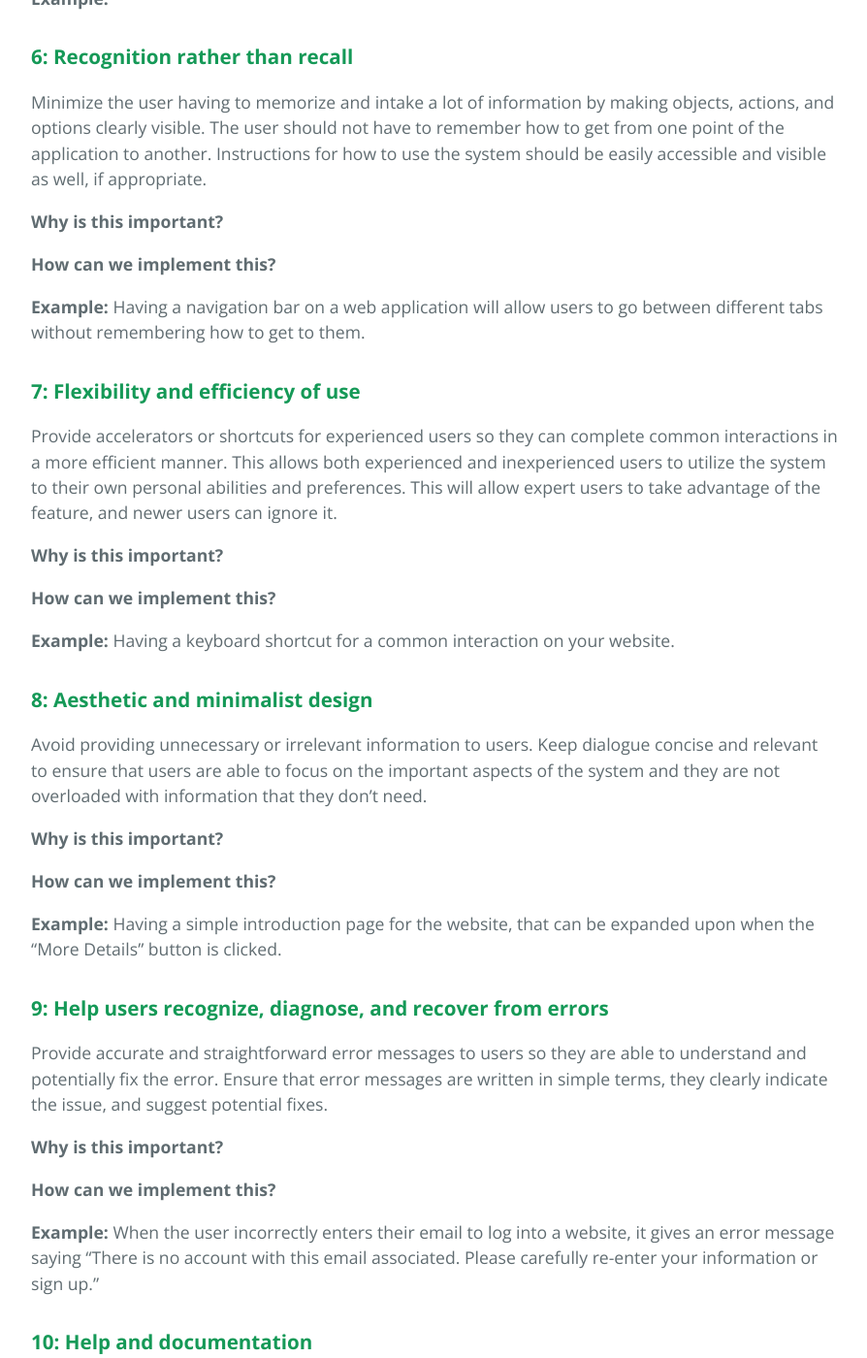
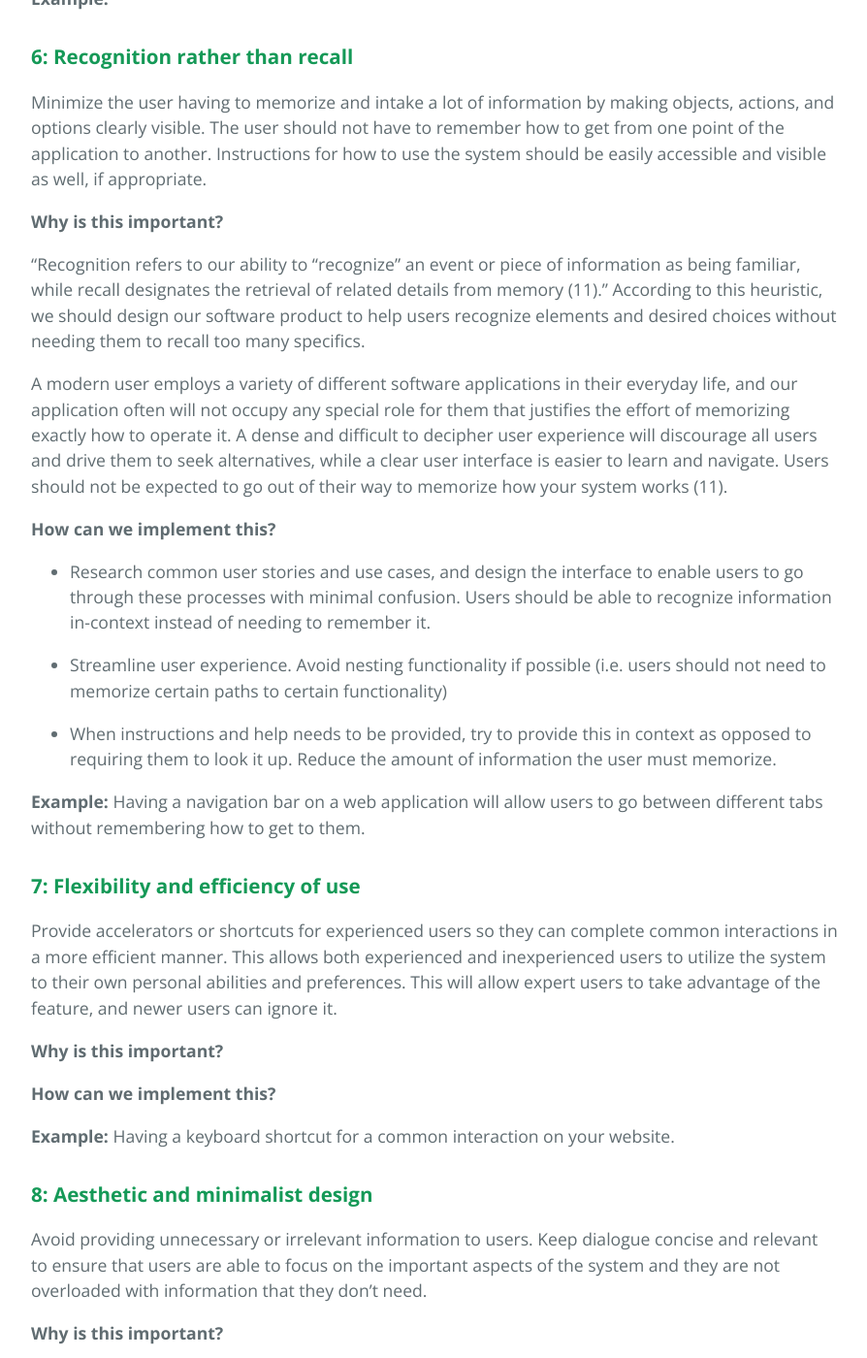
Before and after one commit to learning-software-engineering/learning-software-engineering.github.io, a Jekyll site: the page built from Topics/User_Experience/Usability_Heuristics.md, in a window 1280 px wide and 1400 px high, scrolled down 6106 px. Shown: the whole window at 97% size, without its empty margins (192-1086 px from the left). Built offline with Jekyll 4.4.1, drawn with Linux system fonts in a browser that asks for light colours; our own code applies the rules of GitHub Pages for plain Markdown files; some of the changed text lies outside the part shown.

Commit message:
Update Usability_Heuristics.md

```diff
--- a/Topics/User_Experience/Usability_Heuristics.md
+++ b/Topics/User_Experience/Usability_Heuristics.md
@@ -130,10 +130,17 @@ Minimize the user having to memorize and intake a lot of information by making o
 
 __Why is this important?__
 
+"Recognition refers to our ability to “recognize” an event or piece of information as being familiar, while recall designates the retrieval of related details from memory (11)." According to this heuristic, we should design our software product to help users recognize elements and desired choices without needing them to recall too many specifics.
 
+A modern user employs a variety of different software applications in their everyday life, and our application often will not occupy any special role for them that justifies the effort of memorizing exactly how to operate it. A dense and difficult to decipher user experience will discourage all users and drive them to seek alternatives, while a clear user interface is easier to learn and navigate. Users should not be expected to go out of their way to memorize how your system works (11).
 
 __How can we implement this?__
 
+- Research common user stories and use cases, and design the interface to enable users to go through these processes with minimal confusion. Users should be able to recognize information in-context instead of needing to remember it.
+
+- Streamline user experience. Avoid nesting functionality if possible (i.e. users should not need to memorize certain paths to certain functionality)
+
+- When instructions and help needs to be provided, try to provide this in context as opposed to requiring them to look it up. Reduce the amount of information the user must memorize.
 
 **Example:** Having a navigation bar on a web application will allow users to go between different tabs without remembering how to get to them.
 
@@ -219,3 +220,5 @@ Heuristics Applied to Everyday Life: https://www.zenhaiku.com/archives/usability
 9. Laubheimer, P. (2015, August 23). Preventing user errors: Avoiding unconscious slips. Nielsen Norman Group. https://www.nngroup.com/articles/slips/
 
 10. Laubheimer, P. (2015, September 7). Preventing user errors: Avoiding conscious mistakes. Nielsen Norman Group. https://www.nngroup.com/articles/user-mistakes/
+
+11. Budiu, R. (2014, July 6). Memory recognition and recall in user interfaces. Nielsen Norman Group. https://www.nngroup.com/articles/recognition-and-recall/
```
Also changed, not shown: other parts of Topics/User_Experience/Usability_Heuristics.md (+0 -6 lines).
